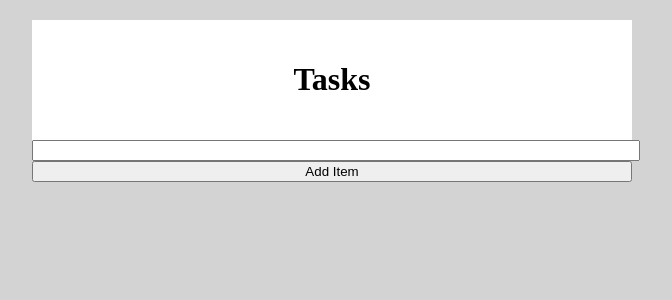
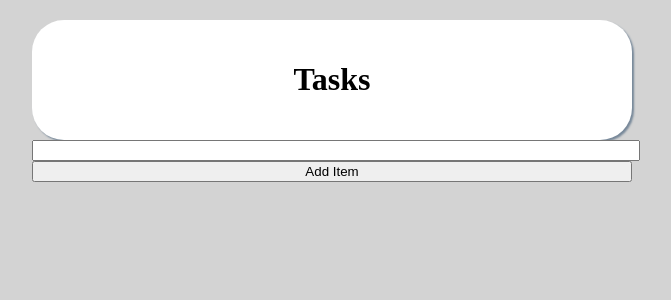
Before and after one commit to lazarus432/php-todo2.0, a PHP site: page / in a window 1280 px wide. Shown: the top 300 px of the page, without its empty margins (308-979 px from the left). Run offline with PHP 8.4, Linux system fonts and the light colour scheme; data that the repository does not hold is empty.

Commit message:
style: add style to container
Added border radius and box shadow to container class.

```diff
--- a/style.css
+++ b/style.css
@@ -7,6 +7,8 @@ body {
 .container {
     background-color: white;
     padding: 20px;
+    border-radius: 2em;
+    box-shadow: 2px 2px 2px lightslategray;
 }
 .tasks {
     text-align: center;
```
